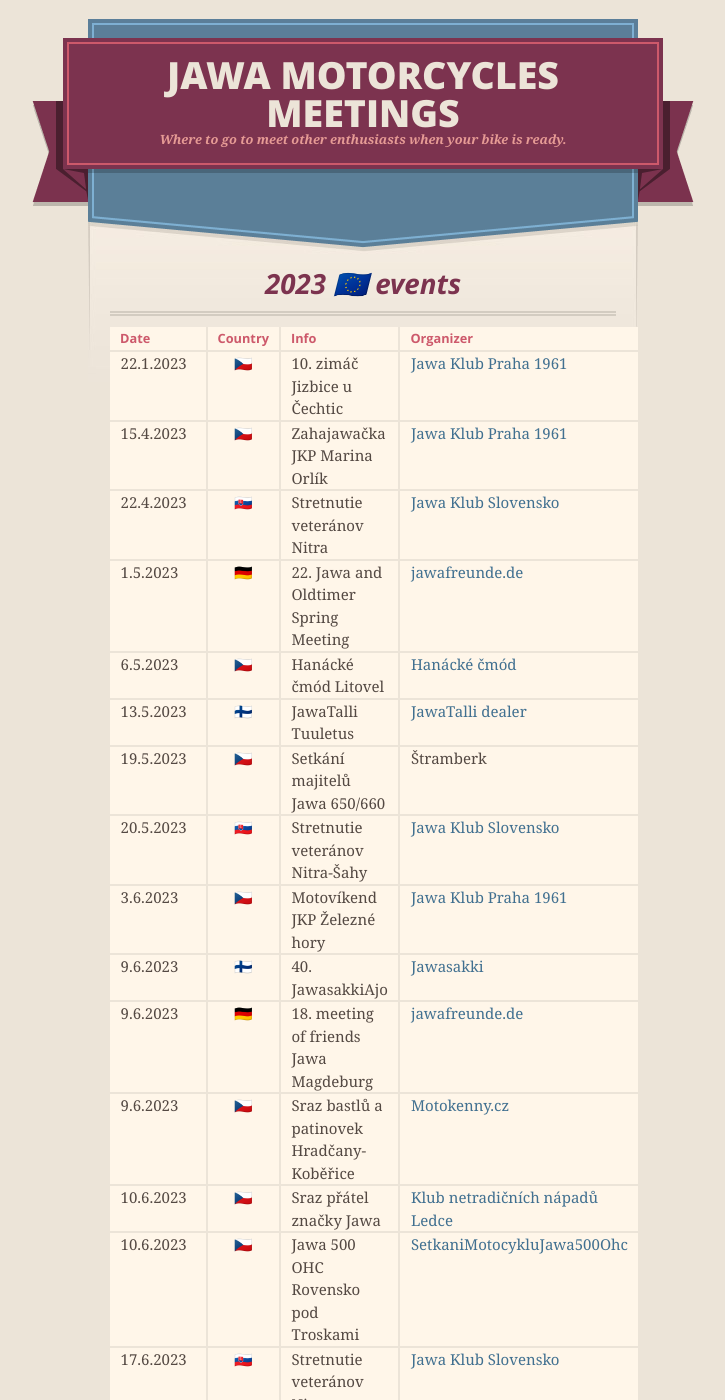
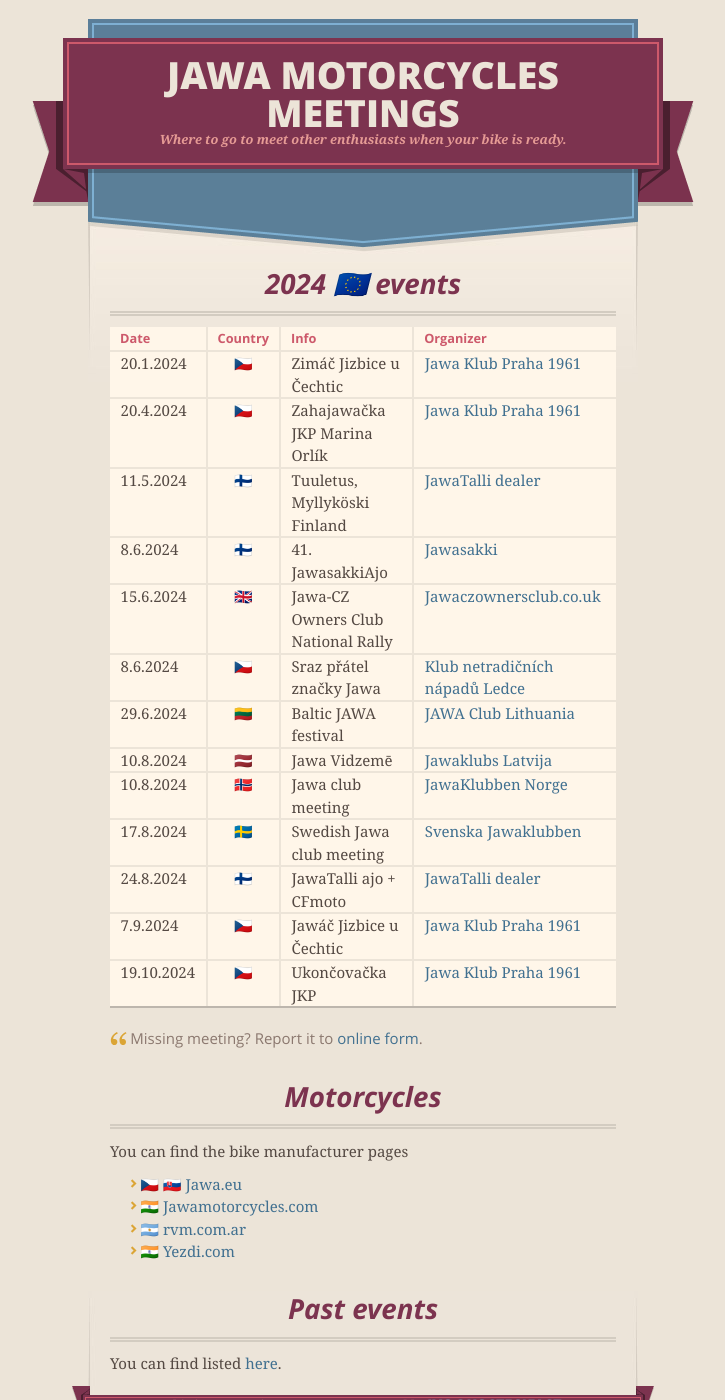
Before and after one commit to microkost/jawamotorcycles.cz, a Jekyll site: the page built from docs/index.md, in a window 1280 px wide and 1400 px high. Shown: the whole window, without its empty margins (277-1002 px from the left). Built offline with Jekyll 4.4.1, drawn with Linux system fonts in a browser that asks for light colours; our own code applies the rules of GitHub Pages for plain Markdown files; some of the changed text lies outside the part shown.

Commit message:
1st update for 2024

```diff
--- a/docs/index.md
+++ b/docs/index.md
@@ -2,38 +2,23 @@
 layout: default
 ---
 
-## 2023 🇪🇺 events
+## 2024 🇪🇺 events
 
 | Date | Country | Info | Organizer |
 | :--- | :---: | :--- | :--- |
-|  22.1.2023 | 🇨🇿 | 10. zimáč Jizbice u Čechtic | [Jawa Klub Praha 1961](http://www.jawaklub.cz/kalendar) |
-|  15.4.2023 | 🇨🇿 | Zahajawačka JKP Marina Orlík | [Jawa Klub Praha 1961](http://www.jawaklub.cz/kalendar) |
-|  22.4.2023 | 🇸🇰 | Stretnutie veteránov Nitra | [Jawa Klub Slovensko](https://www.facebook.com/profile.php?id=100064802682552) |
-|   1.5.2023 | 🇩🇪 | 22. Jawa and Oldtimer Spring Meeting | [jawafreunde.de](https://jawafreunde.de/index.php/termine/) |
-|   6.5.2023 | 🇨🇿 | Hanácké čmód Litovel | [Hanácké čmód](https://www.facebook.com/events/1088364125206971/) |
-|  13.5.2023 | 🇫🇮 | JawaTalli Tuuletus | [JawaTalli dealer](https://www.jawatalli.fi/news/) |
-|  19.5.2023 | 🇨🇿 | Setkání majitelů Jawa 650/660 | Štramberk |
-|  20.5.2023 | 🇸🇰 | Stretnutie veteránov Nitra-Šahy | [Jawa Klub Slovensko](https://www.facebook.com/profile.php?id=100064802682552) |
-|   3.6.2023 | 🇨🇿 | Motovíkend JKP Železné hory | [Jawa Klub Praha 1961](http://www.jawaklub.cz/kalendar) |
-|   9.6.2023 | 🇫🇮 | 40. JawasakkiAjo | [Jawasakki](https://jawasakki.fi/) |
-|   9.6.2023 | 🇩🇪 | 18. meeting of friends Jawa Magdeburg | [jawafreunde.de](https://jawafreunde.de/index.php/termine/) |
-|   9.6.2023 | 🇨🇿 | Sraz bastlů a patinovek Hradčany-Koběřice | [Motokenny.cz](https://www.facebook.com/events/168544469134721/) |
-|  10.6.2023 | 🇨🇿 | Sraz přátel značky Jawa | [Klub netradičních nápadů Ledce](https://www.facebook.com/events/558374962973820/) |
-|  10.6.2023 | 🇨🇿 | Jawa 500 OHC Rovensko pod Troskami | [SetkaniMotocykluJawa500Ohc](https://www.facebook.com/SetkaniMotocykluJawa500Ohc) |
-|  17.6.2023 | 🇸🇰 | Stretnutie veteránov Nitra | [Jawa Klub Slovensko](https://www.facebook.com/profile.php?id=100064802682552) |
-|  30.6.2023 | 🇱🇹 | Baltic JAWA festival Pasvalys | [JAWA Club Lithuania](https://www.facebook.com/events/745033730518268) |
-|  30.6.2023 | 🇬🇧 | Jawa-CZ Owners Club National Rally | [Jawaczownersclub.co.uk](http://www.jawaczownersclub.co.uk/events.htm) |
-|  28.7.2023 | 🇩🇪 | 19. International Jawa 500 OHC meeting | [jawafreunde.de](https://jawafreunde.de/index.php/termine/21-jawa-500-ohc-treffen) |
-|   4.8.2023 | 🇱🇻 | Jawa Vidzemē | [Jawaklubs Latvija](https://www.facebook.com/events/1526593587831142) |
-|  11.8.2023 | 🇸🇰 | 12. Jawa ČZ Stretko Tužina na Hatalisku | [Jawa ČZ Stretko](https://www.facebook.com/events/1342849809831408) |
-|  11.8.2023 | 🇳🇴 | Jawa club ride ❔ | [JawaKlubben Norge](http://jawaklubben.no/) |
-|  19.8.2023 | 🇸🇪 | ❔ | [Svenska Jawaklubben](https://jawaklubben.se/) |
-|  26.8.2023 | 🇨🇿 | Sjezd Jawistů po 70 letech v Luhačovicích | [Veterankalendar](https://www.veterankalendar.cz/index.php?id=5&id_p=8387) |
-|  26.8.2023 | 🇫🇮 | JawaTalli ajo + CFmoto | [JawaTalli dealer](https://www.jawatalli.fi/news/) |
-|   1.9.2023 | 🇨🇿 | 41. Jawáč Jizbice u Čechtic | [Jawa Klub Praha 1961](http://www.jawaklub.cz/kalendar) |
-|   2.9.2023 | 🇸🇰 | Stretnutie veteránov Nitra | [Jawa Klub Slovensko](https://www.facebook.com/profile.php?id=100064802682552) |
-| 21.10.2023 | 🇨🇿 | Ukončovačka JKP | [Jawa Klub Praha 1961](http://www.jawaklub.cz/kalendar) |
-|  7.10.2023 | 🇸🇰 | Ukončenie veterásnkej sezóny Nitra | [Jawa Klub Slovensko](https://www.facebook.com/profile.php?id=100064802682552) |
+|  20.1.2024 | 🇨🇿 | Zimáč Jizbice u Čechtic | [Jawa Klub Praha 1961](http://www.jawaklub.cz/kalendar) |
+|  20.4.2024 | 🇨🇿 | Zahajawačka JKP Marina Orlík | [Jawa Klub Praha 1961](http://www.jawaklub.cz/kalendar) |
+|  11.5.2024 | 🇫🇮 | Tuuletus, Myllyköski Finland | [JawaTalli dealer](https://www.jawatalli.fi/news/) |
+|   8.6.2024 | 🇫🇮 | 41. JawasakkiAjo | [Jawasakki](https://www.jawasakki.fi/tapahtuma/jawasakkiajot-2024/) |
+|  15.6.2024 | 🇬🇧 | Jawa-CZ Owners Club National Rally | [Jawaczownersclub.co.uk](http://www.jawaczownersclub.co.uk/events.htm) |
+|   8.6.2024 | 🇨🇿 | Sraz přátel značky Jawa | [Klub netradičních nápadů Ledce](https://www.knnledce.cz/index.php?id=sraz-patel-jawy-a-malotraktor) |
+|  29.6.2024 | 🇱🇹 | Baltic JAWA festival | [JAWA Club Lithuania](https://www.facebook.com/profile.php?id=100077316098945&sk=events) |
+|  10.8.2024 | 🇱🇻 | Jawa Vidzemē | [Jawaklubs Latvija](https://www.facebook.com/Jawaklubs/events) |
+|  10.8.2024 | 🇳🇴 | Jawa club meeting | [JawaKlubben Norge](http://jawaklubben.no/) |
+|  17.8.2024 | 🇸🇪 | Swedish Jawa club meeting | [Svenska Jawaklubben](https://jawaklubben.se/) |
+|  24.8.2024 | 🇫🇮 | JawaTalli ajo + CFmoto | [JawaTalli dealer](https://www.jawatalli.fi/news/) |
+|   7.9.2024 | 🇨🇿 | Jawáč Jizbice u Čechtic | [Jawa Klub Praha 1961](http://www.jawaklub.cz/kalendar) |
+| 19.10.2024 | 🇨🇿 | Ukončovačka JKP | [Jawa Klub Praha 1961](http://www.jawaklub.cz/kalendar) |
 
 [//]: # "https://github.com/ikatyang/emoji-cheat-sheet#country-flag"
 
--- a/docs/past-events.md
+++ b/docs/past-events.md
@@ -2,9 +2,42 @@
 layout: default
 ---
 
+## 2024 🇪🇺 events
+
+You can find it on the [main page](index.md)
+
 ## 2023 🇪🇺 events
 
-You can find it on the [main page](index.md)
+| Date | Country | Info | Organizer |
+| :--- | :---: | :--- | :--- |
+|  22.1.2023 | 🇨🇿 | 10. zimáč Jizbice u Čechtic | [Jawa Klub Praha 1961](http://www.jawaklub.cz/kalendar) |
+|  15.4.2023 | 🇨🇿 | Zahajawačka JKP Marina Orlík | [Jawa Klub Praha 1961](http://www.jawaklub.cz/kalendar) |
+|  22.4.2023 | 🇸🇰 | Stretnutie veteránov Nitra | [Jawa Klub Slovensko](https://www.facebook.com/profile.php?id=100064802682552) |
+|   1.5.2023 | 🇩🇪 | 22. Jawa and Oldtimer Spring Meeting | [jawafreunde.de](https://jawafreunde.de/index.php/termine/) |
+|   6.5.2023 | 🇨🇿 | Hanácké čmód Litovel | [Hanácké čmód](https://www.facebook.com/events/1088364125206971/) |
+|  13.5.2023 | 🇫🇮 | JawaTalli Tuuletus | [JawaTalli dealer](https://www.jawatalli.fi/news/) |
+|  19.5.2023 | 🇨🇿 | Setkání majitelů Jawa 650/660 | Štramberk |
+|  20.5.2023 | 🇸🇰 | Stretnutie veteránov Nitra-Šahy | [Jawa Klub Slovensko](https://www.facebook.com/profile.php?id=100064802682552) |
+|   3.6.2023 | 🇨🇿 | Motovíkend JKP Železné hory | [Jawa Klub Praha 1961](http://www.jawaklub.cz/kalendar) |
+|   9.6.2023 | 🇫🇮 | 40. JawasakkiAjo | [Jawasakki](https://jawasakki.fi/) |
+|   9.6.2023 | 🇩🇪 | 18. meeting of friends Jawa Magdeburg | [jawafreunde.de](https://jawafreunde.de/index.php/termine/) |
+|   9.6.2023 | 🇨🇿 | Sraz bastlů a patinovek Hradčany-Koběřice | [Motokenny.cz](https://www.facebook.com/events/168544469134721/) |
+|  10.6.2023 | 🇨🇿 | Sraz přátel značky Jawa | [Klub netradičních nápadů Ledce](https://www.facebook.com/events/558374962973820/) |
+|  10.6.2023 | 🇨🇿 | Jawa 500 OHC Rovensko pod Troskami | [SetkaniMotocykluJawa500Ohc](https://www.facebook.com/SetkaniMotocykluJawa500Ohc) |
+|  17.6.2023 | 🇸🇰 | Stretnutie veteránov Nitra | [Jawa Klub Slovensko](https://www.facebook.com/profile.php?id=100064802682552) |
+|  30.6.2023 | 🇱🇹 | Baltic JAWA festival Pasvalys | [JAWA Club Lithuania](https://www.facebook.com/events/745033730518268) |
+|  30.6.2023 | 🇬🇧 | Jawa-CZ Owners Club National Rally | [Jawaczownersclub.co.uk](http://www.jawaczownersclub.co.uk/events.htm) |
+|  28.7.2023 | 🇩🇪 | 19. International Jawa 500 OHC meeting | [jawafreunde.de](https://jawafreunde.de/index.php/termine/21-jawa-500-ohc-treffen) |
+|   4.8.2023 | 🇱🇻 | Jawa Vidzemē | [Jawaklubs Latvija](https://www.facebook.com/events/1526593587831142) |
+|  11.8.2023 | 🇸🇰 | 12. Jawa ČZ Stretko Tužina na Hatalisku | [Jawa ČZ Stretko](https://www.facebook.com/events/1342849809831408) |
+|  11.8.2023 | 🇳🇴 | Jawa club ride ❔ | [JawaKlubben Norge](http://jawaklubben.no/) |
+|  19.8.2023 | 🇸🇪 | ❔ | [Svenska Jawaklubben](https://jawaklubben.se/) |
+|  26.8.2023 | 🇨🇿 | Sjezd Jawistů po 70 letech v Luhačovicích | [Veterankalendar](https://www.veterankalendar.cz/index.php?id=5&id_p=8387) |
+|  26.8.2023 | 🇫🇮 | JawaTalli ajo + CFmoto | [JawaTalli dealer](https://www.jawatalli.fi/news/) |
+|   1.9.2023 | 🇨🇿 | 41. Jawáč Jizbice u Čechtic | [Jawa Klub Praha 1961](http://www.jawaklub.cz/kalendar) |
+|   2.9.2023 | 🇸🇰 | Stretnutie veteránov Nitra | [Jawa Klub Slovensko](https://www.facebook.com/profile.php?id=100064802682552) |
+| 21.10.2023 | 🇨🇿 | Ukončovačka JKP | [Jawa Klub Praha 1961](http://www.jawaklub.cz/kalendar) |
+|  7.10.2023 | 🇸🇰 | Ukončenie veterásnkej sezóny Nitra | [Jawa Klub Slovensko](https://www.facebook.com/profile.php?id=100064802682552) |
 
 ## 2022 🇪🇺 events
 
```
